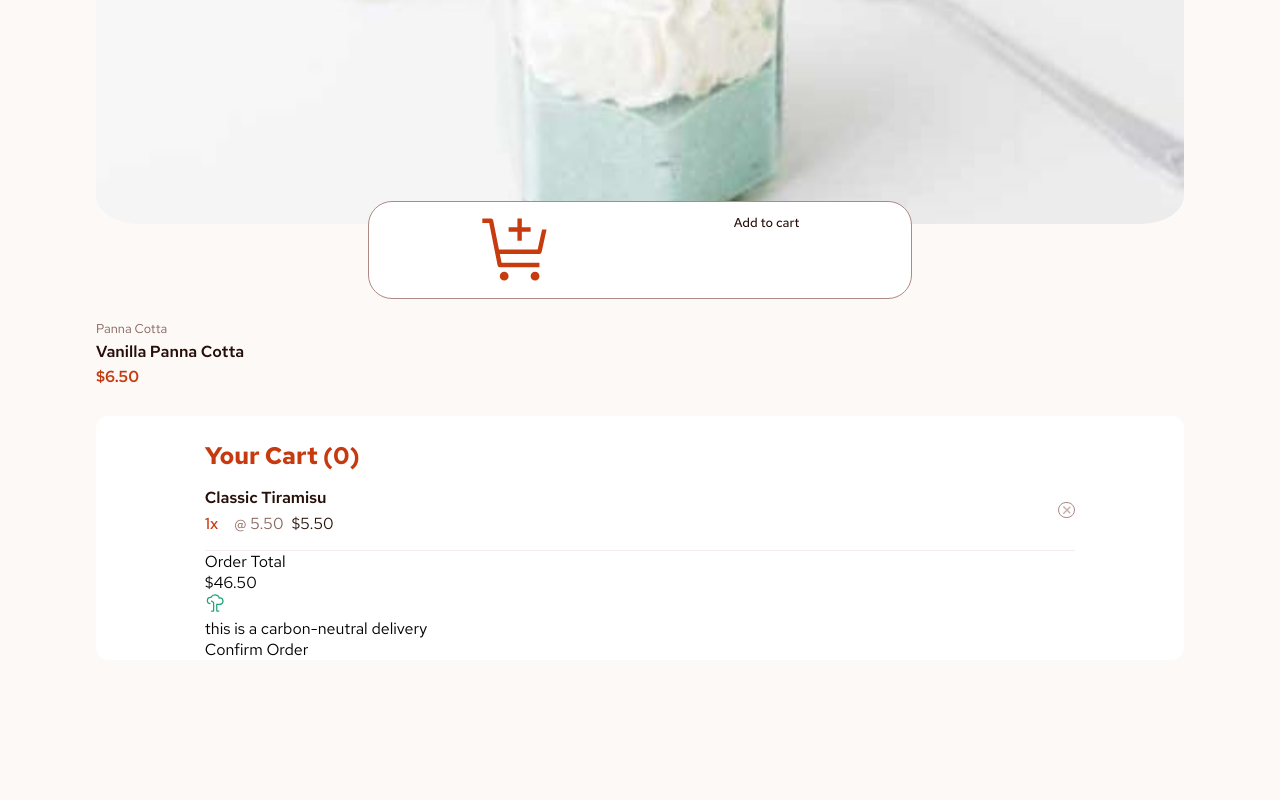
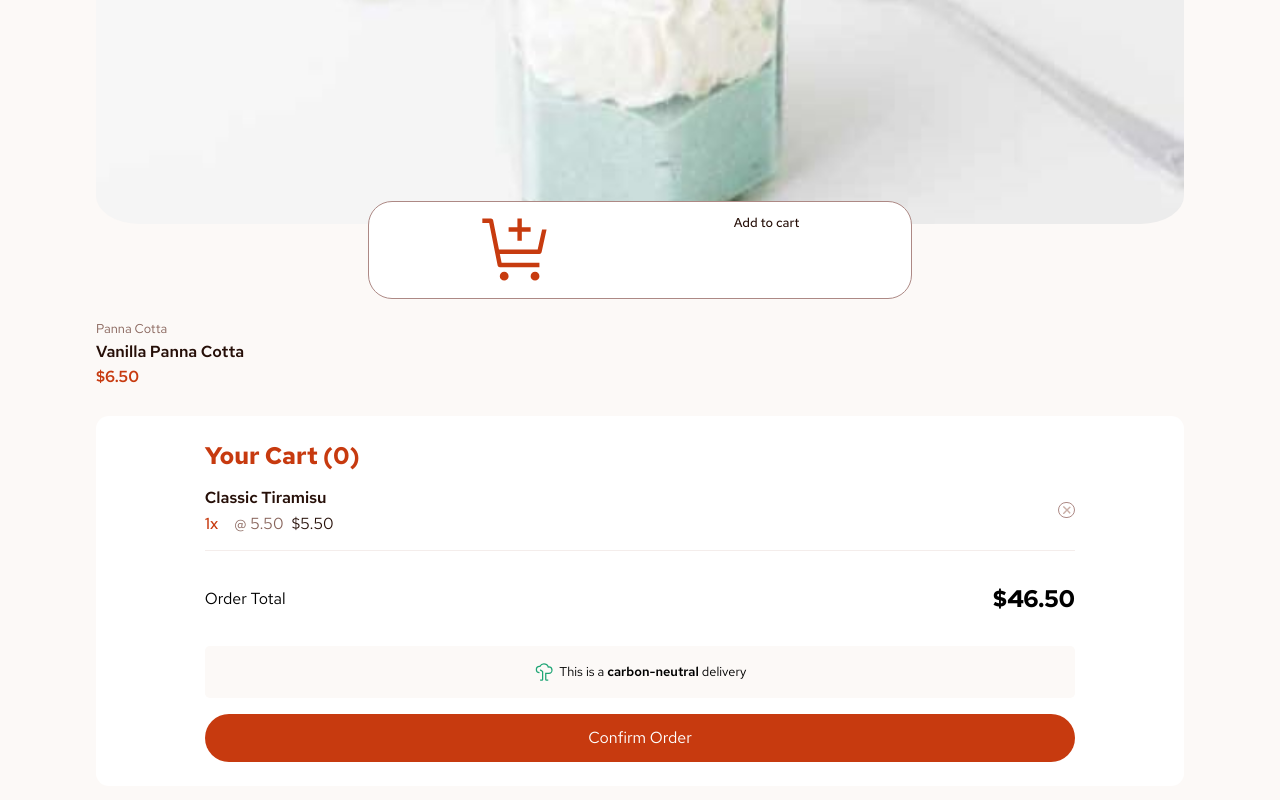
Before and after one commit to Luendel/product-list-with-cart, an Angular app: page / in a window 1280 px wide. Shown: the part 7779-8579 px from the top of the page. Before the commit the page ends 8467 px from the top, so only its background shows below. Built offline with nearby package versions, Linux system fonts and the light colour scheme.

Commit message:
modified:   src/app/components/Cart/Cart.component.css modified:   src/app/components/Cart/Cart.component.html

```diff
--- a/src/app/components/Cart/Cart.component.css
+++ b/src/app/components/Cart/Cart.component.css
@@ -38,6 +38,7 @@ section .normal-cart {
     width: 80%;
     margin: 0 auto;
     margin-top: 0.5rem;
+    padding-bottom: 1.5rem;
 }
 
 section .normal-cart ul {
@@ -50,12 +51,12 @@ section .normal-cart ul {
     border-bottom: 1px solid hsl(13, 31%, 94%);
 }
 
-section ul .title {
+section .normal-cart ul .title {
     color: hsl(14, 65%, 9%);
     font-weight: 600;
 }
 
-section ul .info-list {
+section .normal-cart ul .info-list {
     grid-row: 2;
     grid-column: 1;
     display: flex;
@@ -63,22 +64,22 @@ section ul .info-list {
     margin-top: 0.3rem;
 }
 
-section ul .info-list .quantity {
+section .normal-cart ul .info-list .quantity {
     margin-right: 1rem;
     color: hsl(14, 86%, 42%);
     font-weight: 500;
 }
 
-section ul .info-list .price {
+section .normal-cart ul .info-list .price {
     margin-right: 0.5rem;
     color: hsl(12, 20%, 44%);
 }
 
-section ul .info-list .total-price {
+section .normal-cart ul .info-list .total-price {
     color: hsl(14, 65%, 9%);
 }
 
-section ul .close-icon {
+section .normal-cart ul .close-icon {
     display: flex;
     flex-direction: row;
     justify-content: flex-end;
@@ -87,12 +88,60 @@ section ul .close-icon {
     align-items: center;
 }
 
-section ul .close-icon:hover {
+section .normal-cart ul .close-icon:hover {
     cursor: pointer;
 }
 
-section ul .close-icon img {
+section .normal-cart ul .close-icon img {
     border: 1px solid hsl(7, 20%, 60%);
     border-radius: 50%;
     padding: 0.15rem;
 }
+
+section .normal-cart .order-total {
+    display: flex;
+    flex-direction: row;
+    justify-content: space-between;
+    align-items: center;
+    padding-top: 2rem;
+    padding-bottom: 2rem;
+}
+
+section .normal-cart .order-total .total {
+    font-size: 1.5rem;
+    font-weight: 700;
+}
+
+section .normal-cart .carbon-neutral {
+    background-color: hsl(20, 50%, 98%);
+    border-radius: 0.3rem;
+    display: flex;
+    flex-direction: row;
+    align-items: center;
+    justify-content: center;
+    font-size: 0.8rem;
+    padding-top: 1rem;
+    padding-bottom: 1rem;
+}
+section .normal-cart .carbon-neutral img {
+    margin-right: 0.3rem;
+}
+
+section .normal-cart .carbon-neutral span {
+    font-weight: 600;
+}
+
+section .normal-cart .confirm-order {
+    text-align: center;
+    background-color: hsl(14, 86%, 42%);
+    color: white;
+    border-radius: 2rem;
+    font-size: 1rem;
+    padding-top: 0.85rem;
+    padding-bottom: 0.85rem;
+    margin-top: 1rem;
+}
+
+section .normal-cart .confirm-order:hover {
+    cursor: pointer;
+}
--- a/src/app/components/Cart/Cart.component.html
+++ b/src/app/components/Cart/Cart.component.html
@@ -20,11 +20,11 @@
         </ul>
         <div class="order-total">
             <p>Order Total</p>
-            <p>$46.50</p>
+            <p class="total">$46.50</p>
         </div>
         <div class="carbon-neutral">
             <img src="/assets/images/icon-carbon-neutral.svg" alt="carbon neutral">
-            <p>this is a <span>carbon-neutral</span> delivery</p>
+            <p>This is a <span>carbon-neutral</span> delivery</p>
         </div>
         <div class="confirm-order">Confirm Order</div>
     </div>
```
